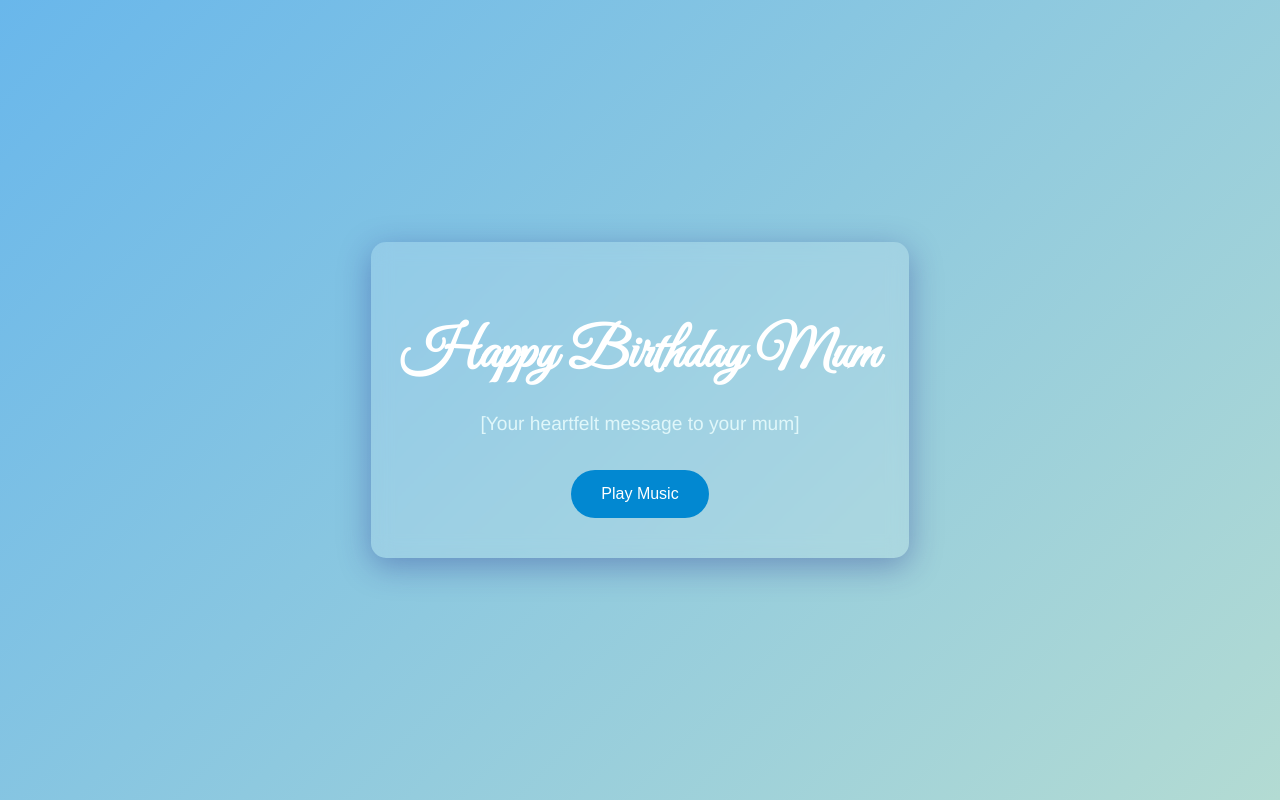
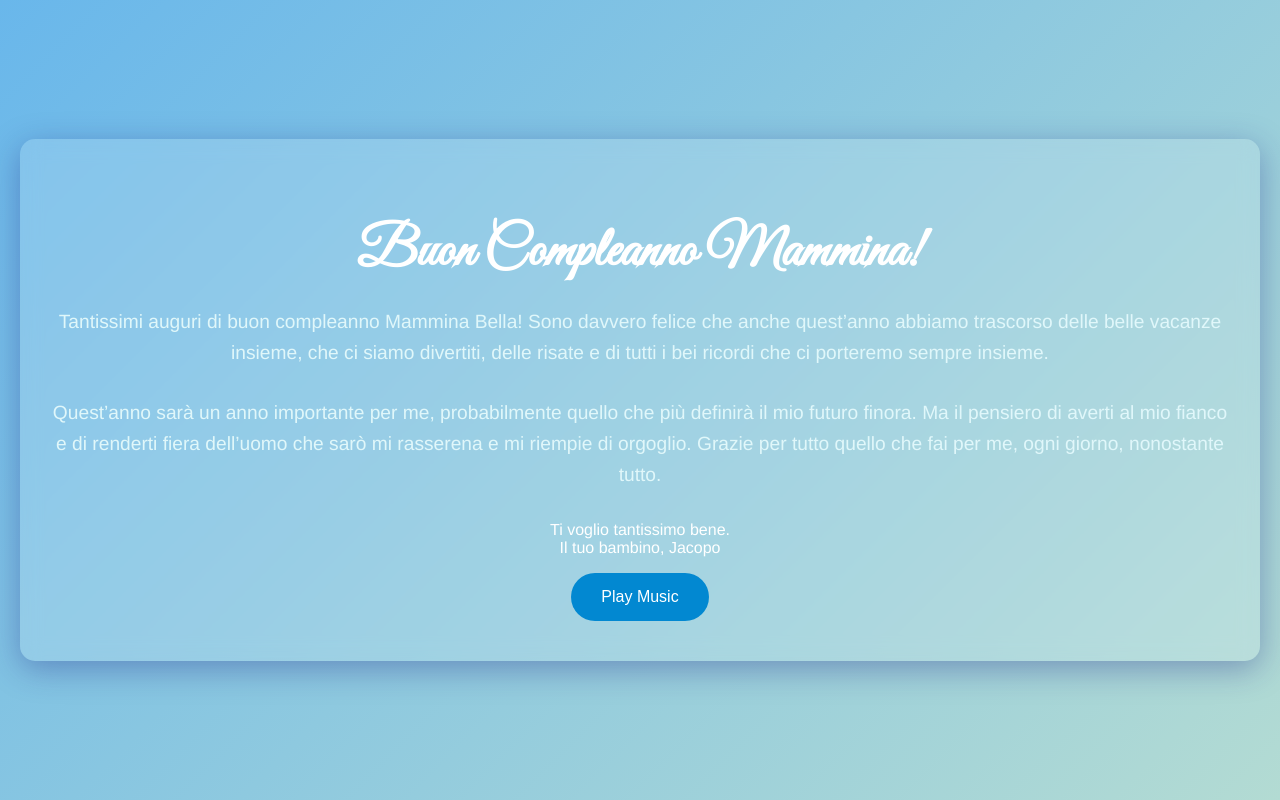
Before and after one commit to JGekko99/BuonCompleannoMamminaBella, a plain HTML site: page index.html in a window 1280 px wide. Drawn offline with Linux system fonts and the light colour scheme.

Commit message:
Update index.html

```diff
--- a/index.html
+++ b/index.html
@@ -2,9 +2,9 @@
 <html lang="en">
 <head>
     <meta charset="UTF-8">
-    <title>Happy Birthday Mum</title>
+    <title>Buon Compleanno Mammina!</title>
     <!-- Link to Google Fonts -->
-    <link href="https://fonts.googleapis.com/css2?family=Great+Vibes&display=swap" rel="stylesheet">
+    <link href="https://fonts.googleapis.com/css2?family=Great+Vibes&family=Open+Sans:wght@400;600&display=swap" rel="stylesheet">
     <!-- Link to the CSS file -->
     <link rel="stylesheet" href="styles.css">
     <!-- Meta tag for responsive design -->
@@ -13,10 +13,17 @@
 <body>
     <div class="container">
         <div class="card">
-            <h1>Happy Birthday Mum</h1>
+            <h1>Buon Compleanno Mammina!</h1>
             <p class="message">
-                <!-- Your personalized message goes here -->
-                <span id="message-placeholder">[Your heartfelt message to your mum]</span>
+                Tantissimi auguri di buon compleanno Mammina Bella! Sono davvero felice che anche quest’anno abbiamo trascorso delle belle vacanze insieme, che ci siamo divertiti, delle risate e di tutti i bei ricordi che ci porteremo sempre insieme.
+            </p>
+            <p class="message">
+                Quest’anno sarà un anno importante per me, probabilmente quello che più definirà il mio futuro finora. Ma il pensiero di averti al mio fianco e di renderti fiera dell’uomo che sarò mi rasserena e mi riempie di orgoglio. Grazie per tutto quello che fai per me, ogni giorno, nonostante tutto.
+            </p>
+            <p class="closing">
+                Ti voglio tantissimo bene.
+                <br>
+                <span class="signature">Il tuo bambino, Jacopo</span>
             </p>
             <button id="play-music">Play Music</button>
         </div>
```
